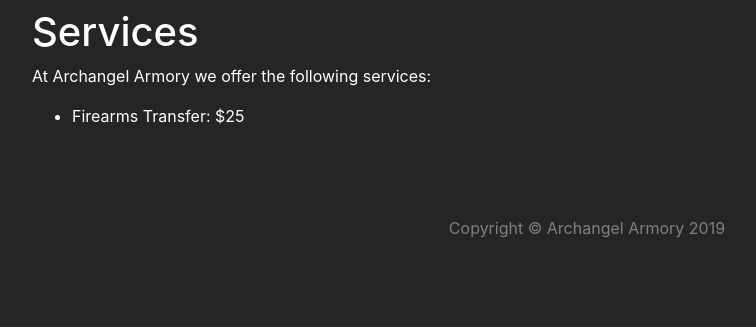
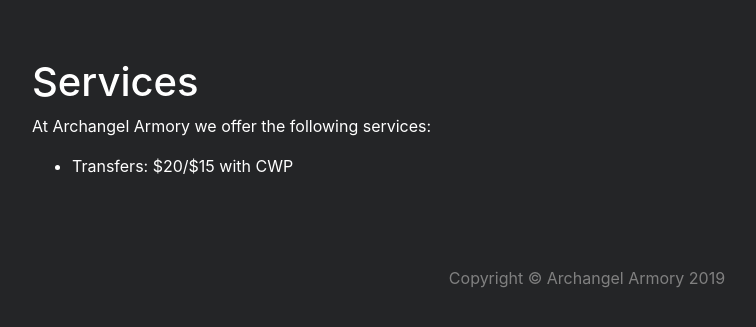
Before and after one commit to bengray/archangel-armory, a PHP site: page /services in a window 1280 px wide. Shown: the part 91-418 px from the top of the page, without its empty margins (53-809 px from the left). Run offline with PHP 8.4, Linux system fonts and the light colour scheme; some libraries are stand-ins or nearby versions.

Commit message:
Adds some padding and changes verbiage

```diff
--- a/about.php
+++ /dev/null
@@ -1 +0,0 @@
-d:\Websites\ArchangelSC\about.php
--- a/contact.php
+++ b/contact.php
@@ -10,7 +10,7 @@
 
     <!-- Page Content -->
     <div class="container">
-        <div class="row my-4">
+        <div class="row my-4 inner-page">
             <div class="col-12">
                 <form name="contactform" method="post" action="/server/send_form_email.php">
                     <div class="row">
--- a/css/style.css
+++ b/css/style.css
@@ -19,6 +19,10 @@ body {
     background-repeat: no-repeat;
     background-position: top center;
     height: 100%;
+}
+
+.inner-page {
+    padding-top: 50px;
 }
 
 .nav-logo {
--- a/services.php
+++ b/services.php
@@ -12,13 +12,13 @@
     <!-- Page Content -->
 
     <div class="container">
-        <div class="row my-4">
+        <div class="row my-4 inner-page">
             <div class="col-12">
                 <h1>Services</h1>
                 <p>
                     At Archangel Armory we offer the following services:
                     <ul>
-                        <li>Firearms Transfer: $25</li>
+                        <li>Transfers: $20/$15 with CWP</li>
                     </ul>
                 </p>
             </div>
--- a/store.php
+++ b/store.php
@@ -12,7 +12,7 @@
     <!-- Page Content -->
 
     <div class="container">
-        <div class="row my-4">
+        <div class="row my-4 inner-page">
             <div class="col-12">
                 <div id="my-store-15900552"></div>
                 <div>
```
